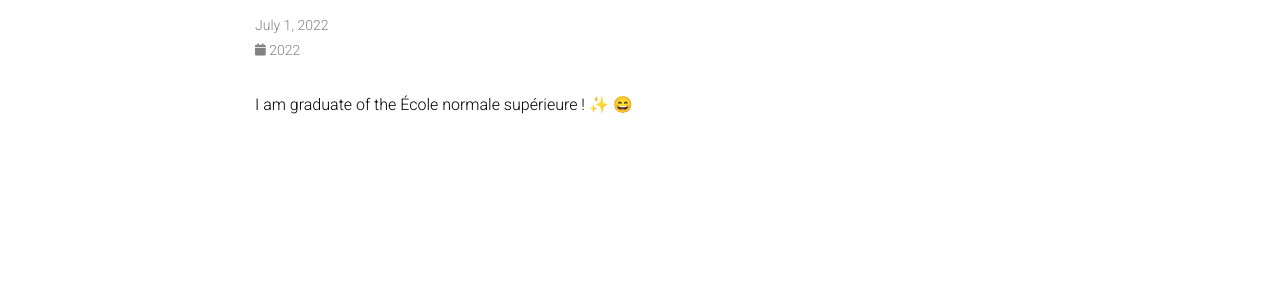
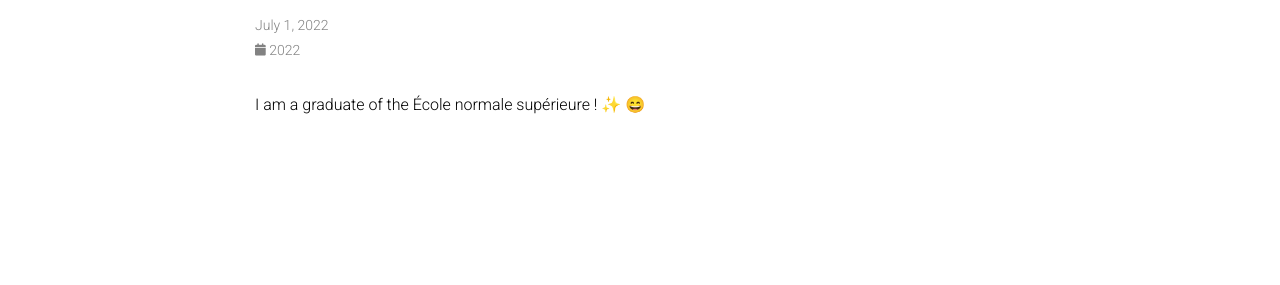
Before and after one commit to lgaspardboulinc31/lgaspardboulinc31.github.io, a Jekyll site: the page built from _news/announcement_3.md, in a window 1280 px wide. Shown: the part 146-431 px from the top of the page. Built offline with Jekyll 4.4.1, drawn with Linux system fonts in a browser that asks for light colours; emoji names are drawn with the system emoji font; comment, search, counter and statistics services are not loaded; a style sheet for code colours, icons or effects is not loaded.

```diff
--- a/_news/announcement_3.md
+++ b/_news/announcement_3.md
@@ -5,4 +5,4 @@ inline: true
 related_posts: false
 ---
 
-I am graduate of the École normale supérieure ! :sparkles: :smile:
+I am a graduate of the École normale supérieure ! :sparkles: :smile:
```
